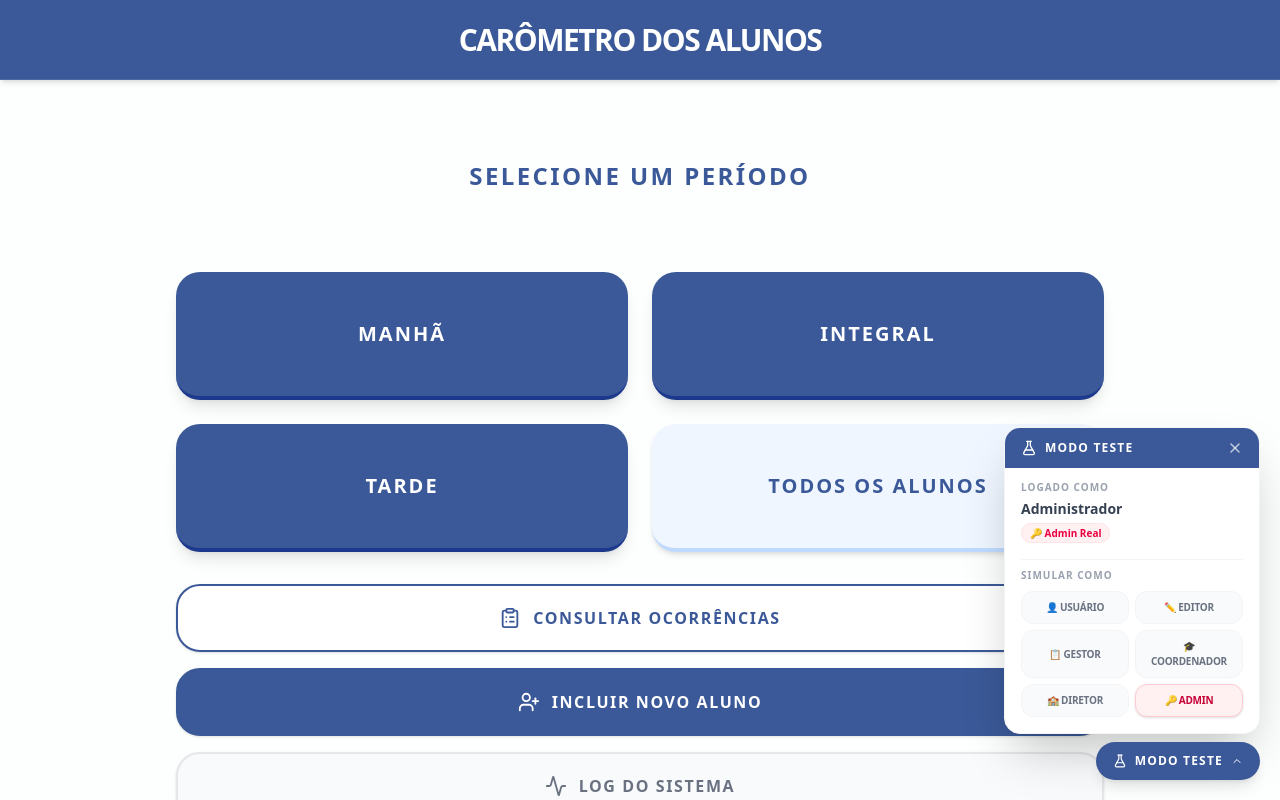
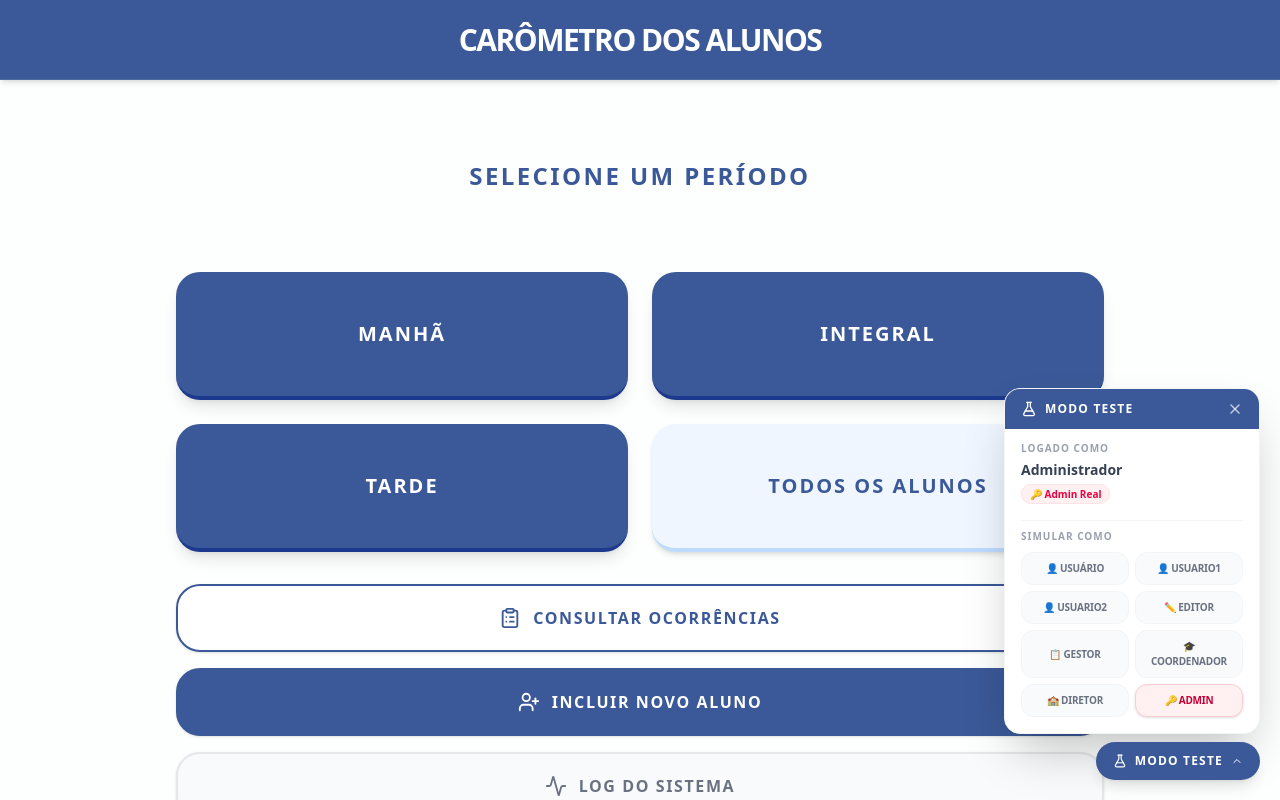
Before and after one commit to egcampos26/carometro_alunos_v2, a React (Vite) app: page /#/turnos in a window 1280 px wide. Both pictures are taken after a click on the button "MODO TESTE". Built offline with nearby package versions, Linux system fonts and the light colour scheme; no server answers; the database is empty.

Commit message:
feat: Add a `TestModePanel` component for admin role simulation and integrate it into `App.tsx` with enhanced role definitions.

```diff
--- a/App.tsx
+++ b/App.tsx
@@ -35,8 +35,10 @@ const mapPortalRole = (tipoUsuario: string | undefined): AuthUser['role'] => {
 };
 
 // Roles simuláveis pelo Admin no modo teste
-const SIMULATABLE_ROLES: { label: string; role: AuthUser['role'] }[] = [
+const SIMULATABLE_ROLES: { label: string; role: AuthUser['role']; name?: string; id?: string }[] = [
   { label: '👤 Usuário', role: 'User' },
+  { label: '👤 Usuario1', role: 'User', name: 'Usuario1', id: 'sim-user1' },
+  { label: '👤 Usuario2', role: 'User', name: 'Usuario2', id: 'sim-user2' },
   { label: '✏️ Editor', role: 'Editor' },
   { label: '📋 Gestor', role: 'Manager' },
   { label: '🎓 Coordenador', role: 'Coordinator' },
@@ -66,19 +68,19 @@ const App: React.FC = () => {
   // Usuário ativo = simulado (se houver) ou real
   const user = simulatedUser ?? realUser;
 
-  const handleSimulateRole = (role: AuthUser['role']) => {
-    if (realUser.role !== 'Admin') return; // Segurança extra
-    if (role === realUser.role) {
-      setSimulatedUser(null); // Resets to real user
+  const handleSimulateRole = (entry: { label: string; role: AuthUser['role']; name?: string; id?: string }) => {
+    if (realUser.role !== 'Admin') return;
+    if (entry.role === 'Admin') {
+      setSimulatedUser(null);
       return;
     }
-    const label = SIMULATABLE_ROLES.find(r => r.role === role)?.label ?? role;
+    const displayName = entry.name ?? `[Teste] ${entry.label.replace(/^.+?\s/, '')}`;
     setSimulatedUser({
-      id: `sim-${role.toLowerCase()}`,
-      name: `[Teste] ${label.replace(/^.+?\s/, '')}`,
-      role,
-      email: `sim-${role.toLowerCase()}@escola.com`,
-      idFunc: realUser.idFunc, // mantém o idFunc real para operações no banco
+      id: entry.id ?? `sim-${entry.role.toLowerCase()}`,
+      name: displayName,
+      role: entry.role,
+      email: `${(entry.id ?? `sim-${entry.role.toLowerCase()}`)}@escola.com`,
+      idFunc: realUser.idFunc,
     });
   };
 
--- a/components/TestModePanel.tsx
+++ b/components/TestModePanel.tsx
@@ -3,11 +3,13 @@ import React, { useState } from 'react';
 import { FlaskConical, X, ChevronDown, RotateCcw } from 'lucide-react';
 import { AuthUser } from '../types';
 
+type RoleEntry = { label: string; role: AuthUser['role']; name?: string; id?: string };
+
 interface TestModePanelProps {
     realUser: AuthUser;
     simulatedUser: AuthUser | null;
-    roles: { label: string; role: AuthUser['role'] }[];
-    onSimulate: (role: AuthUser['role']) => void;
+    roles: RoleEntry[];
+    onSimulate: (entry: RoleEntry) => void;
     onReset: () => void;
 }
 
@@ -31,13 +33,14 @@ const TestModePanel: React.FC<TestModePanelProps> = ({
     const isSimulating = simulatedUser !== null;
     const activeRole = simulatedUser?.role ?? realUser.role;
     const activeName = simulatedUser?.name ?? realUser.name;
+    const activeId = simulatedUser?.id ?? null;
 
     return (
         <div className="fixed bottom-5 right-5 z-50 flex flex-col items-end gap-2">
 
             {/* Painel expandido */}
             {open && (
-                <div className="bg-white rounded-2xl shadow-2xl border border-gray-100 w-64 overflow-hidden animate-in fade-in slide-in-from-bottom-2 duration-200">
+                <div className="bg-white rounded-2xl shadow-2xl border border-gray-100 w-64 overflow-hidden">
                     {/* Header do painel */}
                     <div className="bg-[#3b5998] px-4 py-3 flex items-center justify-between">
                         <div className="flex items-center gap-2 text-white">
@@ -90,22 +93,23 @@ const TestModePanel: React.FC<TestModePanelProps> = ({
                             {isSimulating ? 'Trocar para' : 'Simular como'}
                         </p>
                         <div className="grid grid-cols-2 gap-1.5">
-                            {roles.map(({ label, role }) => {
-                                const isActive = activeRole === role;
-                                const isRealRole = role === 'Admin';
+                            {roles.map((entry) => {
+                                const entryId = entry.id ?? `sim-${entry.role.toLowerCase()}`;
+                                // Considera ativo: Admin (sem simulação) ou o ID exato
+                                const isActive = entry.role === 'Admin'
+                                    ? !isSimulating
+                                    : activeId === entryId;
+
                                 return (
                                     <button
-                                        key={role}
-                                        onClick={() => {
-                                            if (isRealRole) { onReset(); }
-                                            else { onSimulate(role); }
-                                        }}
+                                        key={entryId}
+                                        onClick={() => { onSimulate(entry); }}
                                         className={`px-2 py-2 rounded-xl text-[10px] font-black uppercase tracking-tight border transition-all active:scale-95 ${isActive
-                                                ? ROLE_COLORS[role] + ' shadow-sm'
+                                                ? ROLE_COLORS[entry.role] + ' shadow-sm'
                                                 : 'bg-gray-50 border-gray-100 text-gray-500 hover:border-gray-200 hover:bg-gray-100'
                                             }`}
                                     >
-                                        {label}
+                                        {entry.label}
                                     </button>
                                 );
                             })}
@@ -125,7 +129,7 @@ const TestModePanel: React.FC<TestModePanelProps> = ({
             >
                 <FlaskConical size={14} />
                 {isSimulating
-                    ? <span>Simulando: {simulatedUser?.role}</span>
+                    ? <span>Simulando: {activeName}</span>
                     : <span>Modo Teste</span>
                 }
                 <ChevronDown size={12} className={`transition-transform ${open ? 'rotate-180' : ''}`} />
```
